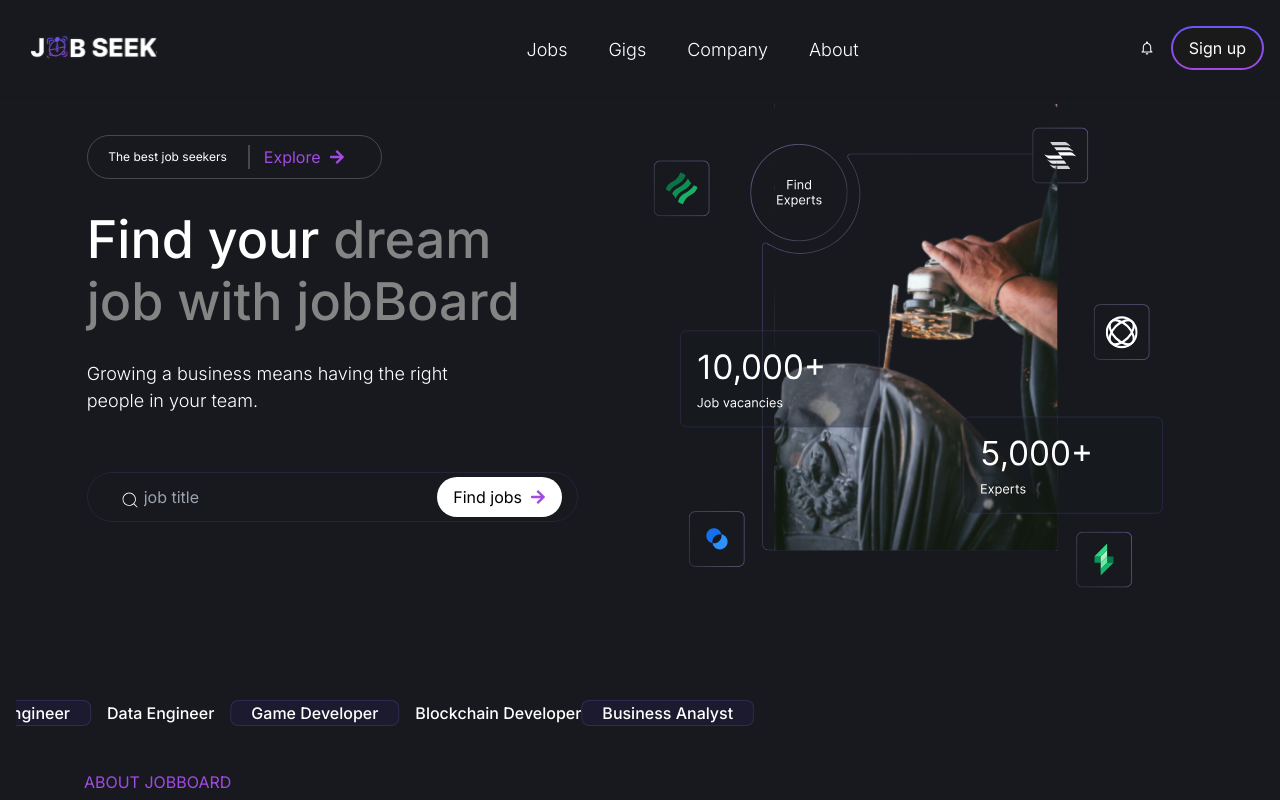
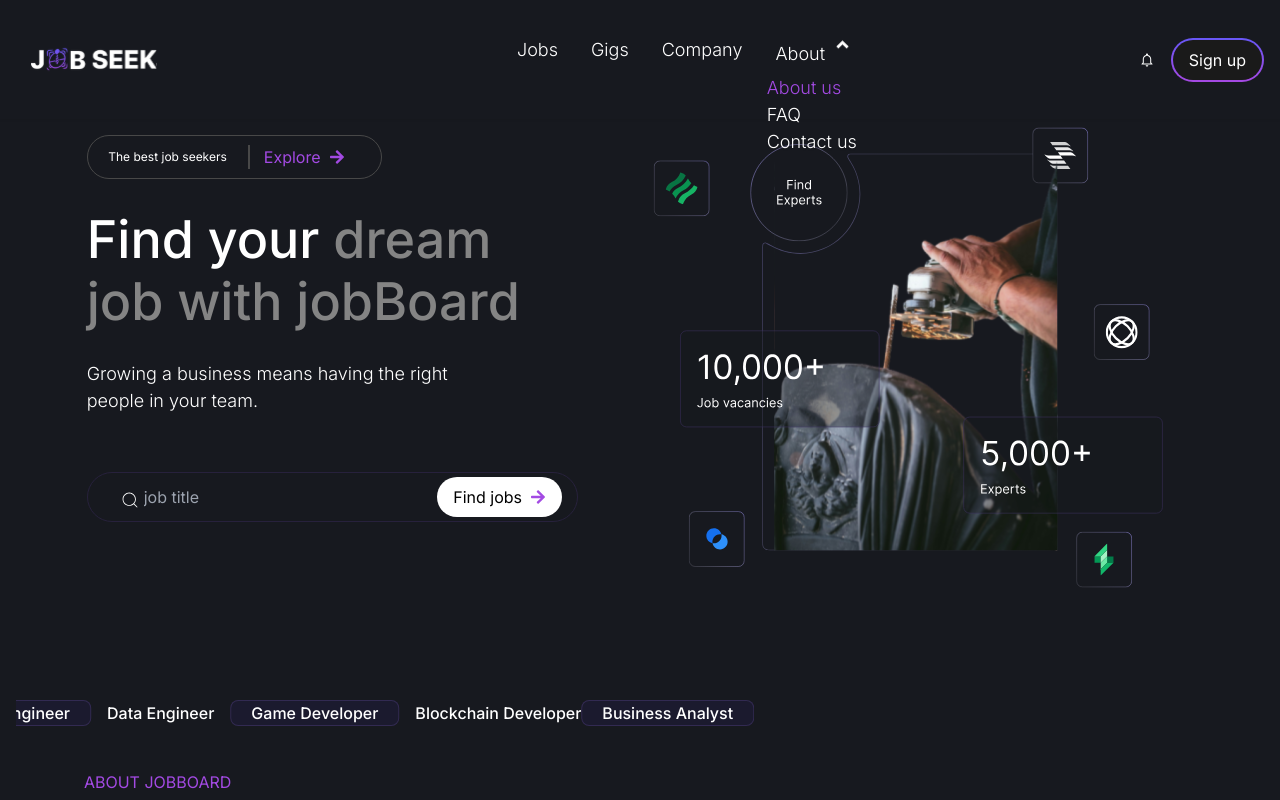
Before and after one commit to Cyrusweb/jobseek, a React (Vite) app: page / in a window 1280 px wide. Both pictures are taken after a click on the item "About". Shown: the top 800 px of the page. Built offline with nearby package versions, Linux system fonts and the light colour scheme.

Commit message:
working on mobie nav

```diff
--- a/src/Components/Nav.jsx
+++ b/src/Components/Nav.jsx
@@ -8,13 +8,16 @@ import { RiArrowDropDownLine } from "react-icons/ri";
 import { RiArrowDropUpLine } from "react-icons/ri";
 function Nav() {
   const [toggle, setToggle] = useState(false);
-
-  //props
+  const [dropdown, setDropdown] = useState(false);
 
   const handle = () => {
     setToggle(!toggle);
   };
-  console.log(toggle);
+
+  const drop = () => {
+    setDropdown(!dropdown);
+  };
+  console.log(dropdown);
   return (
     <>
       <main>
@@ -33,7 +36,7 @@ function Nav() {
                 toggle ? "block bmd" : "hidden"
               } md:relative md:top-0 absolute left-0 top-0  px-4   bg-[#0d0e11]   z-0     mt-3    right-0    top- md:bg-transparent  text-white md:font-light    font-inter`}
             >
-              <ul className="md:flex md:space-x-[25px]   mb-4  md:text-white  text-[18px]  md:text-[18px]  m-auto justify-center  md:space-y-0 space-y-[15px]">
+              <ul className="md:flex md:space-x-[25px]   mb-8  md:text-white  text-[18px]  md:text-[18px]  m-auto justify-center  md:space-y-0 space-y-[15px]">
                 <li className=" md:mt-0 md:hidden  ">
                   <div className="flex items-center justify-between">
                     <figure>
@@ -50,20 +53,48 @@ function Nav() {
                     />
                   </div>
                 </li>
-                <li className=" md:mt-0  cursor-pointer md:pl-4 md:pt-2  px-2 md:px-0  ">
+                <li className=" md:mt-0  cursor-pointer md:pl-2 md:pt-2  px-2 md:px-0  ">
                   Jobs
                 </li>
-                <li className=" md:mt-0  cursor-pointer    md:pl-4 md:pt-2  px-2 md:px-0  ">
+                <li className=" md:mt-0  cursor-pointer    md:pl-2 md:pt-2  px-2 md:px-0  ">
                   Gigs
                 </li>
-                <li className="  md:mt-0  cursor-pointer  md:pl-4 md:pt-2 px-2 md:px-0   ">
+                <li className="  md:mt-0  cursor-pointer  md:pl-2 md:pt-2 px-2 md:px-0   ">
                   Company
                 </li>
-                <li className=" md:mt-0   cursor-pointer   md:pl-4 md:pt-2  px-2 md:px-0  ">
-                  About
+                <li className=" md:mt-0   cursor-pointer   md:pl-2 md:pt-2  px-2 md:px-0  ">
+                  <div
+                    onClick={drop}
+                    className="flex items-center  justify-between"
+                  >
+                    <p>About</p>
+                    {dropdown ? (
+                      <RiArrowDropUpLine
+                        size={35}
+                        className="animate-bounce "
+                      />
+                    ) : (
+                      <RiArrowDropDownLine
+                        size={35}
+                        className="animate-bounce "
+                      />
+                    )}
+                  </div>
                 </li>
+                {/* menu drop down */}
+                {dropdown && (
+                  <div className="pl-7 md:pl-0 md:absolute md:pt-2 top-12 right-[1.2rem]">
+                    <ul className="mt-[-10px] md:text-[18px] ">
+                      <li className="text-[#A34AE3] cursor-pointer">
+                        About us
+                      </li>
+                      <li className="cursor-pointer">FAQ</li>
+                      <li className="cursor-pointer">Contact us</li>
+                    </ul>
+                  </div>
+                )}
                 <li className=" md:mt-0 md:hidden  ">
-                  <Btn className="mt-12  cursor-pointer " />
+                  <Btn className="mt-6  cursor-pointer " />
                 </li>
               </ul>
             </div>
```
